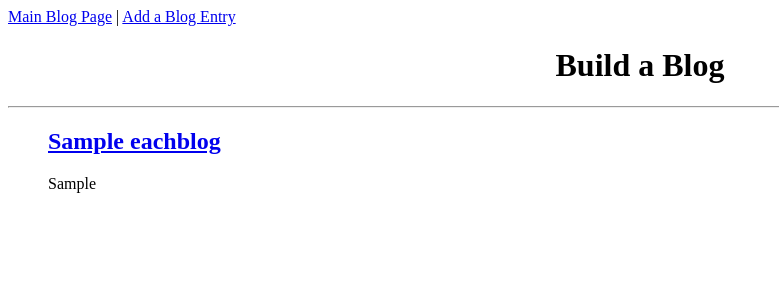
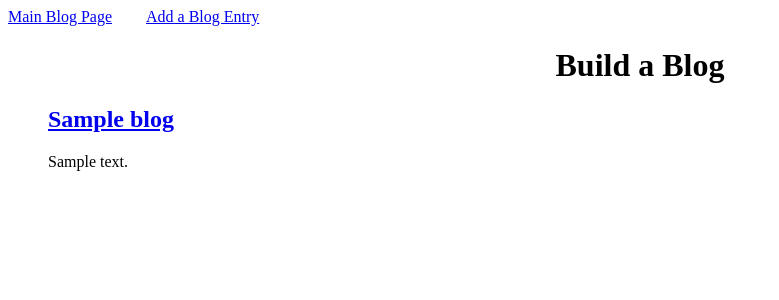
Before and after one commit to hiphoptherobot/blogz, a Flask app: template templates/blogs.html in a window 1280 px wide. Shown: the top 300 px of the page, without its empty margins (0-779 px from the left). Run offline with Flask 2, Linux system fonts and the light colour scheme; the template is opened without the code that fills it: most values are stand-ins (such as "Sample title", 1, 10 or a date in 2020); data that the repository does not hold is empty.

Commit message:
Finishing web ceasar

```diff
--- a/main.py
+++ b/main.py
@@ -1,5 +1,6 @@
 from flask import Flask, request, redirect, render_template
 from flask_sqlalchemy import SQLAlchemy
+import cgi
 
 app = Flask(__name__)
 app.config['DEBUG'] = True
@@ -7,83 +8,55 @@
 app.config['SQLALCHEMY_ECHO'] = True
 db = SQLAlchemy(app)
 
-
 class Blog(db.Model):
 
     id = db.Column(db.Integer, primary_key=True)
     title = db.Column(db.String(120))
-    blog_post = db.Column(db.String(500))
+    body = db.Column(db.String(300))
 
-    def __init__(self, title_arg,blog_post_arg):
-        self.title = title_arg
-        self.blog_post = blog_post_arg
-
-@app.route('/')
-def homepage():
-    return redirect('/blog')
+    def __init__(self, title, body):
+        self.title = title
+        self.body = body
 
 @app.route('/blog', methods=['POST', 'GET'])
-def index():
-    if request.args.get('id') is not None:
-        id_value = int(request.args.get('id'))
-        singleblog = Blog.query.filter_by(id = id_value).one()
-        return render_template('singleblog.html',title="Build-a-blog",eachblog=singleblog)
-    else:
-        blog_list = Blog.query.all()
-        return render_template('blogs.html',title="Build-a-blog", blogs = blog_list)
+def blog():
+    blogs = Blog.query.all()
+    return render_template('blog.html', blogs=blogs)
 
-@app.route('/newpost')
-def new_post():
-    return render_template('newpost.html',title="Build-a-blog")
+@app.route('/newpost', methods=['POST', 'GET'])
+def newpost():
 
-@app.route('/newpost',methods=['POST'])
-def submitform():
-    title_name_form = request.form['form-title']
-    error_titlename = validatetitlename(title_name_form)
+    if request.method == 'POST':
 
-    blog_post_form = request.form['form-blog']
-    error_blogpost = validateblogpost(blog_post_form)
+        title = request.form['title']
+        body = request.form['body']
+        if len(title) < 1 or len(body) < 1:
+            error = "Please enter a title or body"
+            return render_template('newpost.html', error=error)
 
-    if len(error_titlename) == 0 and len(error_blogpost)== 0:
-        new_blog = Blog(title_name_form,blog_post_form)
-        db.session.add(new_blog)
+        title = request.form['title']
+        body = request.form['body']
+        id = request.args.get('id')
+        newpost = Blog(title, body)
+        db.session.add(newpost)
         db.session.commit()
-        return redirect('/blog?id={0}'.format(new_blog.id))
-    else:
-        return render_template('newpost.html',title="Build-a-blog!",
-            title_error=error_titlename,blog_error=error_blogpost,
-            title_namefield=title_name_form,blog_postfield=blog_post_form)
-
-def validatetitlename(title_name_form):
-    if len (title_name_form ) == 0:
-        return "Title cannot be Empty!"
-    elif len(title_name_form)>120:
-        return "Title cannot be longer than 120 characters!"
-    else:
-        return ""
-
-def validateblogpost(blog_post_form):
-    if len (blog_post_form ) == 0:
-        return "Blog cannot be Empty!"
-    elif len(blog_post_form)>500:
-        return "Blog cannot be longer than 500 characters!"
-    else:
-        return ""
+        id = newpost.id
+        id = str(id)
+        return redirect("/post?id=" + id)
 
 
+    return render_template('newpost.html')
 
+@app.route('/post', methods=['GET'])
+def post():
+    id = request.args.get('id')
+    submitted_blogs = Blog.query.filter_by(id=id).all()
+    return render_template('post.html', submitted_blogs=submitted_blogs)
 
-#@app.route('/delete-task', methods=['POST'])
-#def delete_task():
-
-#    task_id = int(request.form['task-id'])
-#    task = Task.query.get(task_id)
-#   task.completed = True
-#  db.session.add(task)
-#   db.session.commit()
-
-#   return redirect('/')
-
+@app.route('/', methods=['POST', 'GET'])
+def index():
+    encoded_error = request.args.get("error")
+    return render_template('blog.html',title="Build A Blog", error=encoded_error and cgi.escape(encoded_error, quote=True))
 
 if __name__ == '__main__':
     app.run()
--- a/templates/base.html
+++ b/templates/base.html
@@ -1,20 +1,26 @@
 <!doctype html>
 <html>
     <head>
+        <style>
+            span.navigationSpace {
+            padding-left: 30px;
+        }
+        </style>
+
+        <nav>
+            <a href="/blog">Main Blog Page</a>
+            <span class="navigationSpace"></span>
+            <a href="/newpost">Add a Blog Entry</a>
+        </nav>
+
         <title>{{title}}</title>
-        <style>
-            .error {color: red;}
-            h1{text-align: center}
-        </style>
     </head>
 <body>
-    <nav>
-        <a href="/blog">Main Blog Page</a> |
-        <a href="/newpost">Add a Blog Entry</a>
-        </nav>
 
-    {% block content %}
-    {% endblock %}
+{% block content %}
+
+
+{% endblock %}
 
 </body>
 </html>
--- a/templates/blogs.html
+++ b/templates/blogs.html
@@ -1,23 +1,18 @@
 {% extends "base.html" %}
 
 {% block content %}
+<style>
+    div.a { text-align: center;}
+</style>
+<div class="a">
     <h1>Build a Blog</h1>
+</div>
+<ul>
+    {% for blog in blogs %}
+    <h2><a href="/post?id={{blog.id}}">{{ blog.title }}</a></h2>
+    <p>{{ blog.body }}</p>
+    {% endfor %}
+</ul>
 
-    <hr />
-
-    {% if blogs|length == 0 %}
-    <p>No blogs yet</p>
-    {% else %}
-
-        <ul>
-            {% for eachblog in blogs %}
-            <h2><a href="/blog?id={{eachblog.id}}">{{eachblog.title}}</a></h2>
-
-            <p>{{eachblog.blog_post}}</p>
-
-            {% endfor %}
-        </ul>
-
-    {% endif %}
 
 {% endblock %}
```
Also changed, not shown: templates/post.html (added, +16 -0 lines), templates/singleblog.html (deleted, +0 -15 lines).
